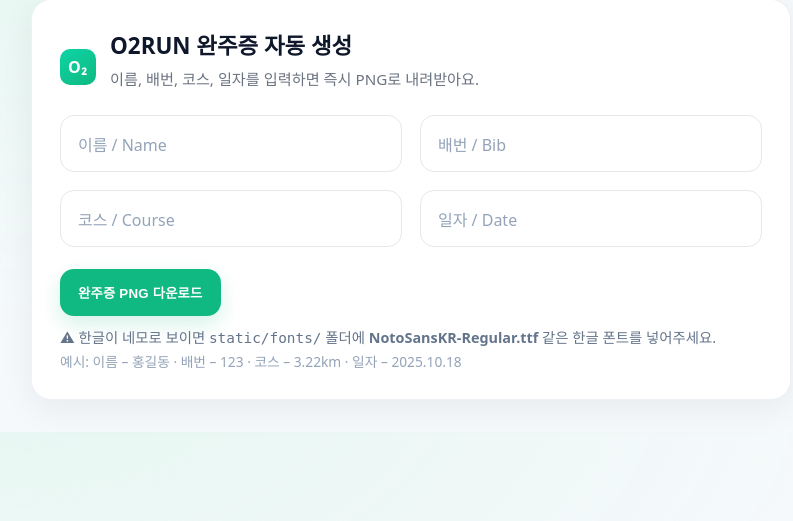
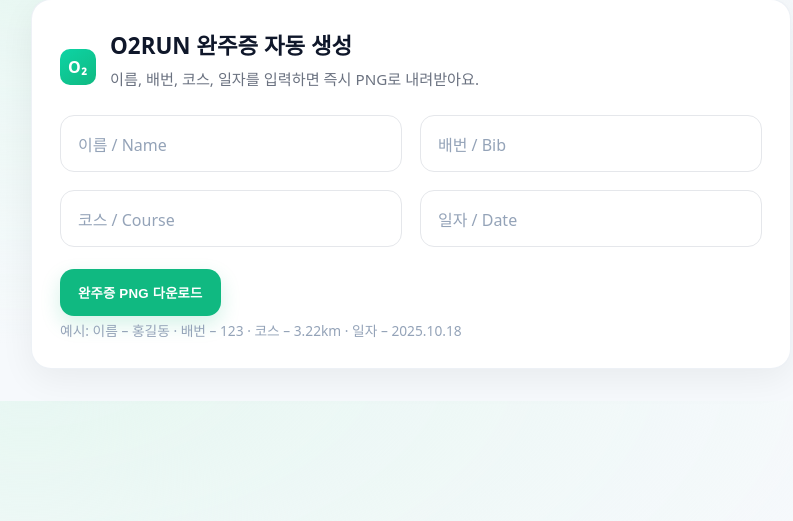
Before and after one commit to jmelody0502/o2run-cert, a Flask app: page / in a window 1280 px wide. Shown: the part 33-554 px from the top of the page, without its empty margins (229-1022 px from the left). Run offline with Flask 3, Linux system fonts and the light colour scheme.

Commit message:
form.html

```diff
--- a/templates/form.html
+++ b/templates/form.html
@@ -126,8 +126,6 @@
           <button class="primary" type="submit">완주증 PNG 다운로드</button>
         </div>
       </form>
-
-      <div class="hint">⚠︎ 한글이 네모로 보이면 <code>static/fonts/</code> 폴더에 <b>NotoSansKR-Regular.ttf</b> 같은 한글 폰트를 넣어주세요.</div>
       <div class="samples">예시: 이름 – 홍길동 · 배번 – 123 · 코스 – 3.22km · 일자 – 2025.10.18</div>
     </div>
   </body>
```
